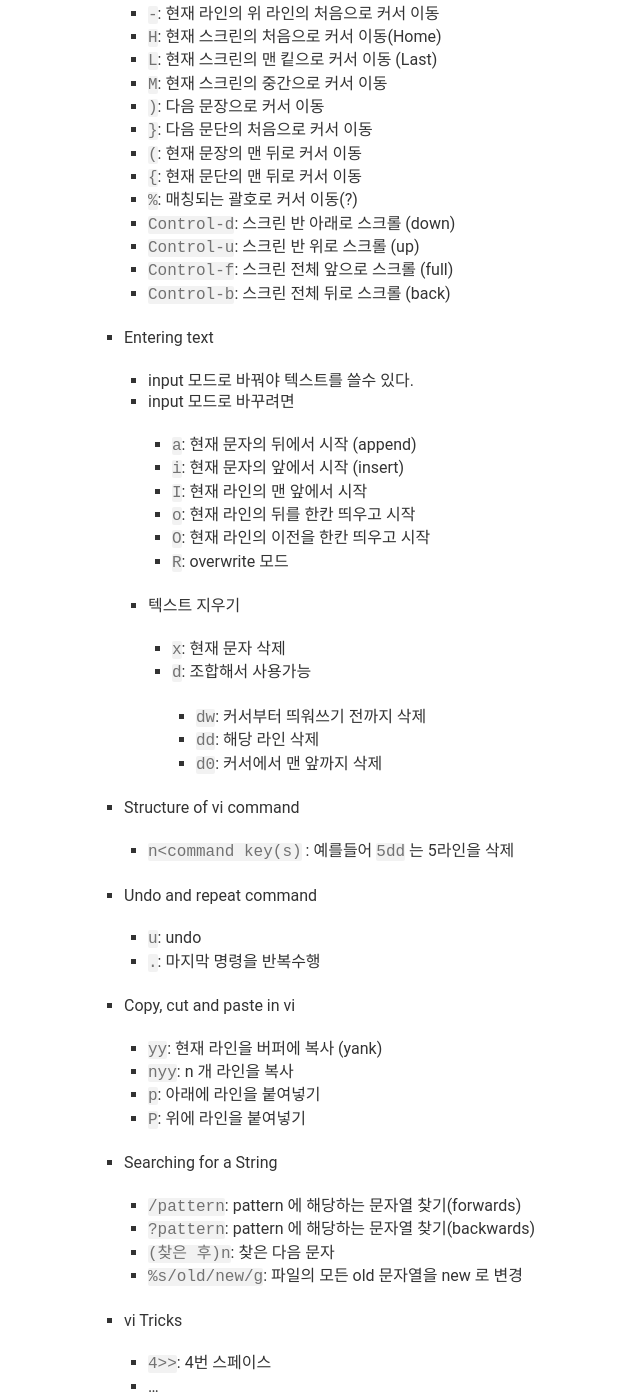
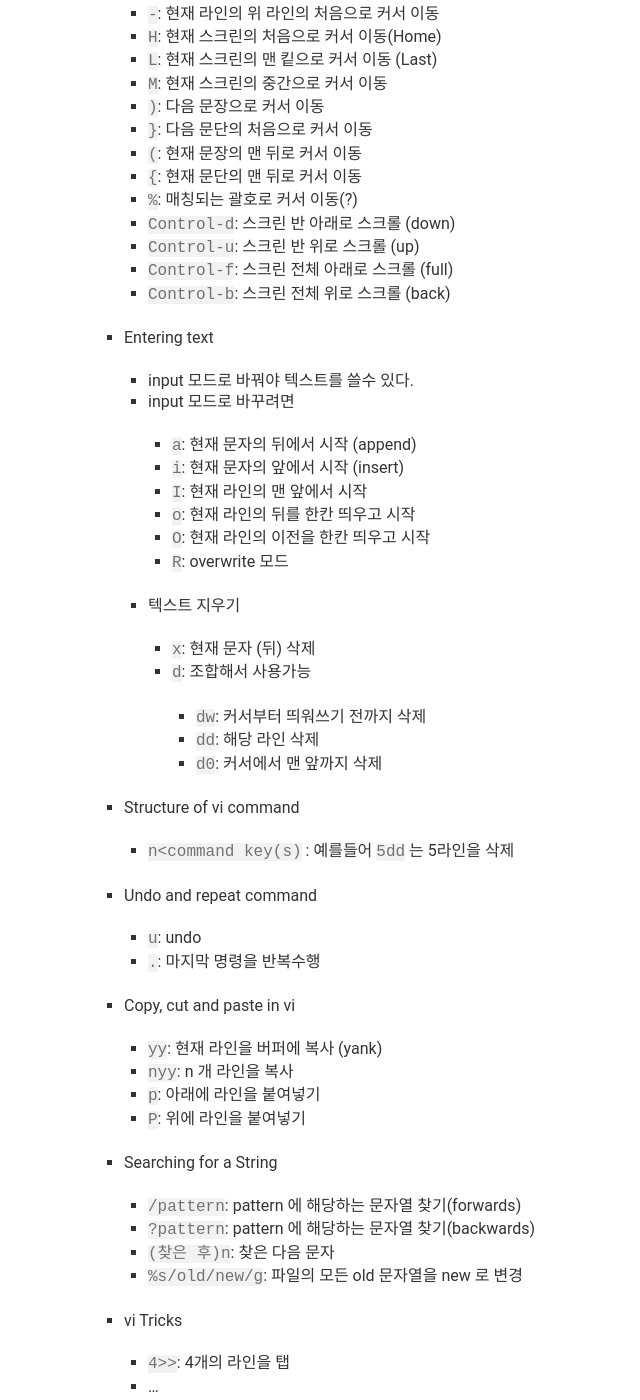
Before and after one commit to sungjunyoung/sungjunyoung.github.io_deprecated, a Jekyll site: the page built from _posts/2017-06-14-opensource-final-term.md, in a window 1280 px wide and 1400 px high, scrolled down 13176 px. Shown: the whole window, without its empty margins (148-788 px from the left). Built offline with Jekyll 4.4.1, drawn with Linux system fonts in a browser that asks for light colours; comment, search, counter and statistics services are not loaded.

Commit message:
오픈소스 - VI 오류수정2

```diff
--- a/_posts/2017-06-14-opensource-final-term.md
+++ b/_posts/2017-06-14-opensource-final-term.md
@@ -557,8 +557,8 @@
       - `%`: 매칭되는 괄호로 커서 이동(?)
       - `Control-d`: 스크린 반 아래로 스크롤 (down)
       - `Control-u`: 스크린 반 위로 스크롤 (up)
-      - `Control-f`: 스크린 전체 앞으로 스크롤 (full)
-      - `Control-b`: 스크린 전체 뒤로 스크롤 (back)
+      - `Control-f`: 스크린 전체 아래로 스크롤 (full)
+      - `Control-b`: 스크린 전체 위로 스크롤 (back)
 
     - Entering text
 
@@ -606,7 +606,7 @@
 
     - vi Tricks
 
-      - `4>>`: 4번 스페이스
+      - `4>>`: 4개의 라인을 탭
       - ...
 
     - Short cuts ![4](/img/opensource-final-term/4.png)
```
Also changed, not shown: other parts of _posts/2017-06-14-opensource-final-term.md (+1 -1 lines).
